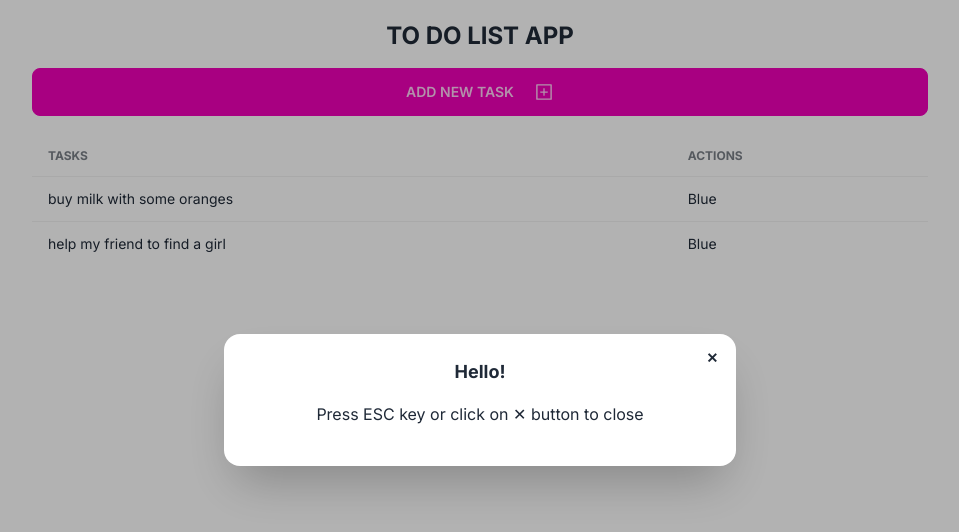
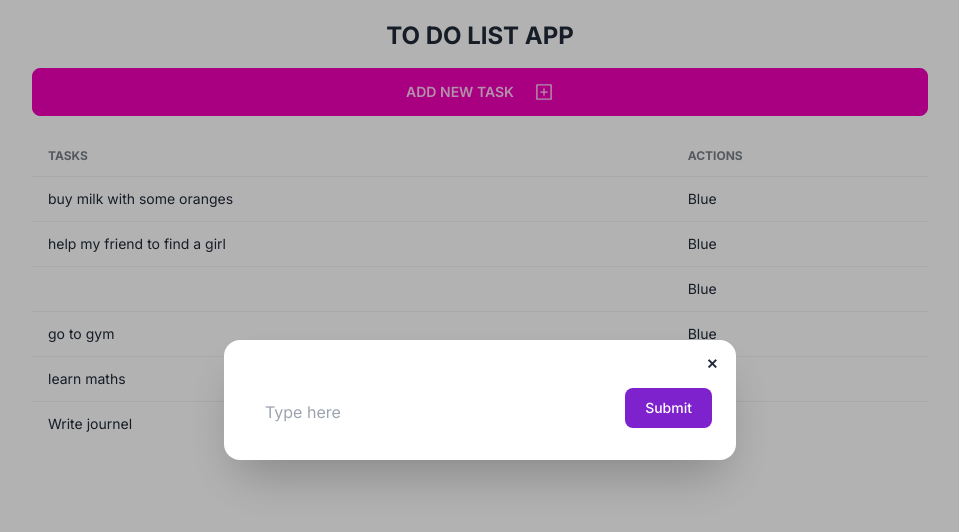
Before and after one commit to okaydivyansh/to-do-app, a Next.js app: page / in a window 1280 px wide. Both pictures are taken after a click on the button "ADD NEW TASK". Shown: the top 532 px of the page, without its empty margins (160-1119 px from the left). Built offline with nearby package versions, Linux system fonts and the light colour scheme; data requests are answered from the project's data file.

Commit message:
fontend-complete

```diff
--- a/api.ts
+++ b/api.ts
@@ -1,7 +1,18 @@
 import { ITask } from "./types/tasks";
 const baseUrl="http://localhost:3001";
 export const getAllTodos =async(): Promise<ITask[]> =>{
-    const res=await fetch(`${baseUrl}/tasks`);
+    const res=await fetch(`${baseUrl}/tasks`,{cache:'no-store'});
     const todos=await res.json();
     return todos;
 }
+export const addTodo= async (todo :ITask) :Promise <ITask>=>{
+    const res=await fetch(`${baseUrl}/tasks`,{
+    method:'POST',
+    headers:{
+        'Content-Type': 'application/json'
+    },
+    body:JSON.stringify(todo)
+})
+    const newTodo= await res.json();
+    return newTodo;
+}
--- a/app/components/AddTask.tsx
+++ b/app/components/AddTask.tsx
@@ -2,16 +2,38 @@
 //define that this would be client side file as on server side, we cant use useState
 import { AiOutlinePlusSquare } from "react-icons/ai";
 import Modal from "./Modal";
-import { useState } from "react";
+import { useState, FormEventHandler } from "react";
+import { addTodo } from "@/api";
+import { useRouter } from "next/navigation";
+
 const AddTask = () => {
+  const router=useRouter();
   const [modalOpen,setModalOpen]=useState<boolean>(false);
+  const [newTaskValue,setNewTaskValue]=useState('');
+  const handleSubmitNewTodo: FormEventHandler <HTMLFormElement>= async (e) =>{
+  e.preventDefault();
+  await addTodo({
+    id:"6",
+    text: newTaskValue
+  });
+  //console.log(newTaskValue);
+  setNewTaskValue("");
+  setModalOpen(false);
+  router.refresh();
+};
   return (
     <div>
       <button onClick={()=>setModalOpen(true)}className="btn btn-secondary w-full">Add new task
       <AiOutlinePlusSquare className='ml-3' size={20}/>
       </button>
       <Modal modalOpen={modalOpen} setModalOpen={setModalOpen}>
-        modal to add todo
+       <form onSubmit={handleSubmitNewTodo}>
+        <h3 className="font-bold text-lg"></h3>
+        <div className='modal-action'>
+          <input value={newTaskValue} onChange={e=>setNewTaskValue(e.target.value)} type='text' placeholder="Type here" className="input input-boarded w-full w-full"/>
+          <button type='submit' className="focus:outline-none text-white bg-purple-700 hover:bg-purple-800 focus:ring-4 focus:ring-purple-300 font-medium rounded-lg text-sm px-5 py-2.5 mb-2 dark:bg-purple-600 dark:hover:bg-purple-700 dark:focus:ring-purple-900" >Submit</button>
+        </div>
+       </form>
         </Modal>
     </div>
   )
--- a/app/components/Modal.tsx
+++ b/app/components/Modal.tsx
@@ -7,7 +7,7 @@ interface ModalProps {
     children: React.ReactNode
 }
 
-const Modal: React.FC <ModalProps>= ({modalOpen,setModalOpen}) => {
+const Modal: React.FC <ModalProps>= ({modalOpen,setModalOpen,children}) => {
   return (
     <div className={`modal ${modalOpen ? "modal-open":""}`}>
         <div className="modal-box">
@@ -16,8 +16,7 @@ const Modal: React.FC <ModalProps>= ({modalOpen,setModalOpen}) => {
 
       <button onClick={()=>setModalOpen(false)} className="btn btn-sm btn-circle btn-ghost absolute right-2 top-2">✕</button>
     </form>
-    <h3 className="font-bold text-lg">Hello!</h3>
-    <p className="py-4">Press ESC key or click on ✕ button to close</p>
+    {children}
   </div>
     </div>
   )
--- a/data/todos.json
+++ b/data/todos.json
@@ -1,12 +1,28 @@
 {
-    "tasks":[
-        {
-            "id":"1",
-            "text":"buy milk with some oranges"
-        },
-        {
-            "id":"2",
-            "text":"help my friend to find a girl"
-        }
-    ]
+  "tasks": [
+    {
+      "id": "1",
+      "text": "buy milk with some oranges"
+    },
+    {
+      "id": "2",
+      "text": "help my friend to find a girl"
+    },
+    {
+      "id": "3",
+      "text": ""
+    },
+    {
+      "id": "4",
+      "text": "go to gym"
+    },
+    {
+      "id": "5",
+      "text": "learn maths"
+    },
+    {
+      "id": "6",
+      "text": "Write journel"
+    }
+  ]
 }
```
